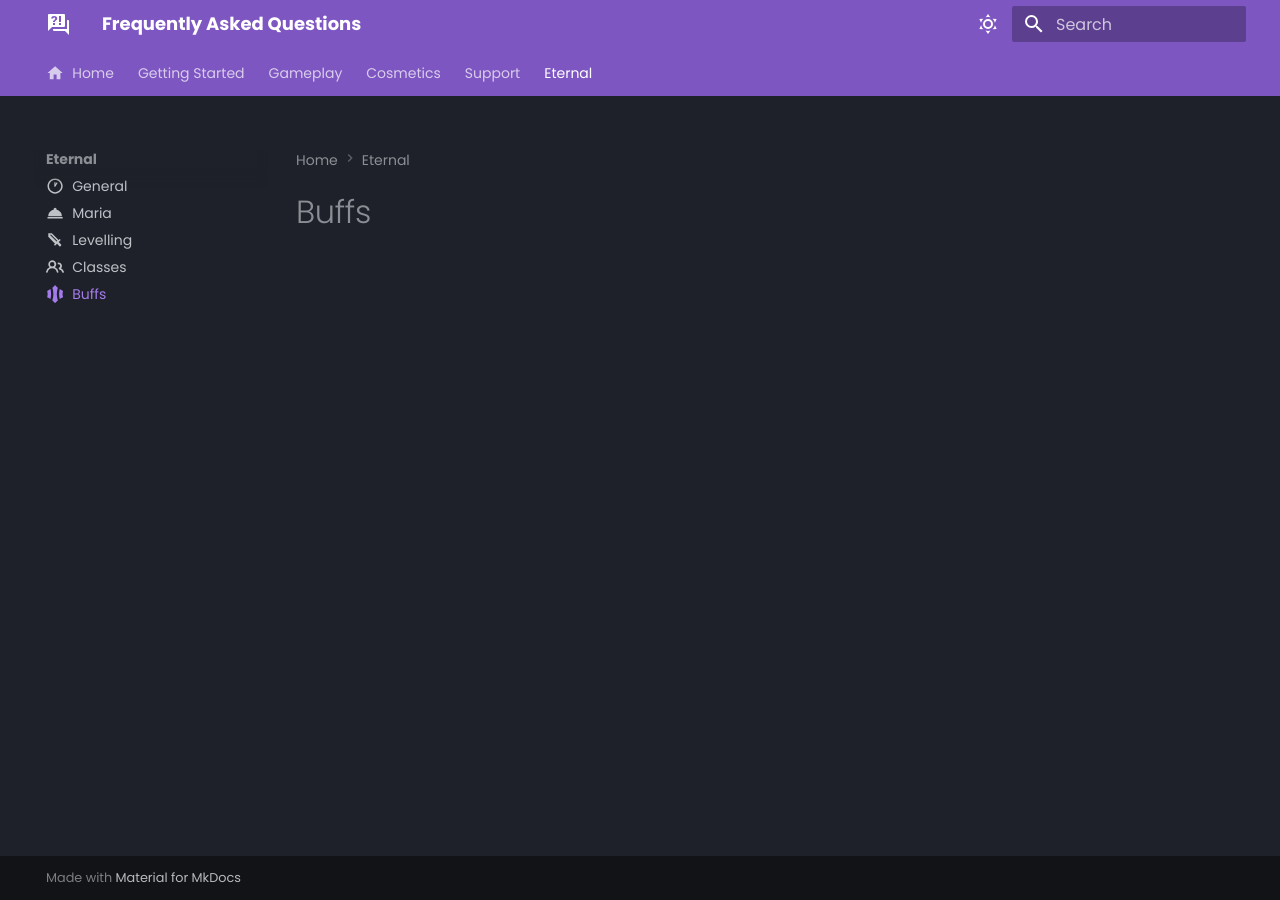
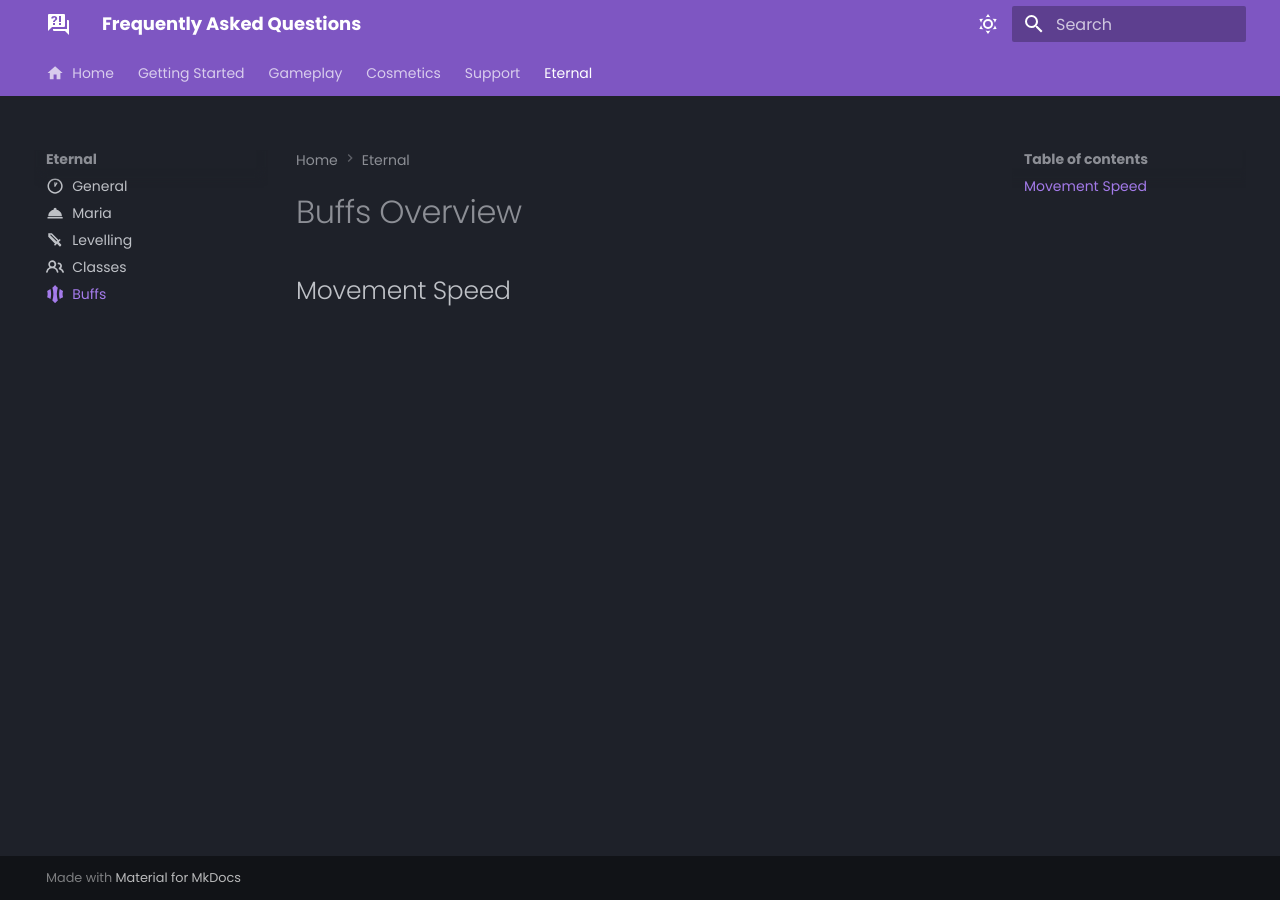
Before and after one commit to tab1-web/faq, an MkDocs documentation site: the page built from docs/eternal/buffs.md, in a window 1280 px wide. Built offline with MkDocs 1.6.1 and Material for MkDocs 9.7.7, drawn with Linux system fonts in a browser that asks for light colours; some web fonts are replaced.

Commit message:
putting buffs

```diff
--- a/docs/eternal/buffs.md
+++ b/docs/eternal/buffs.md
@@ -2,4 +2,6 @@
 icon: simple/magic
 ---
 
-# Buffs
+# Buffs Overview
+
+## Movement Speed
```
